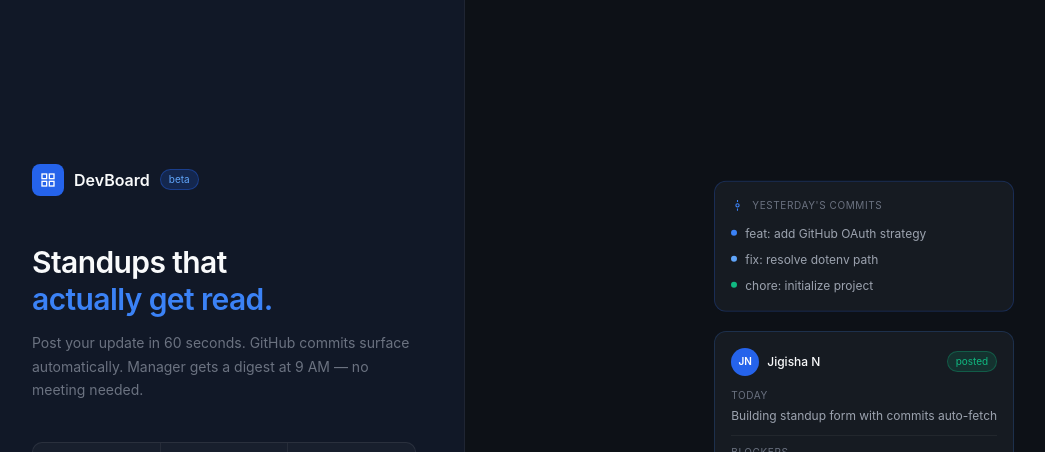
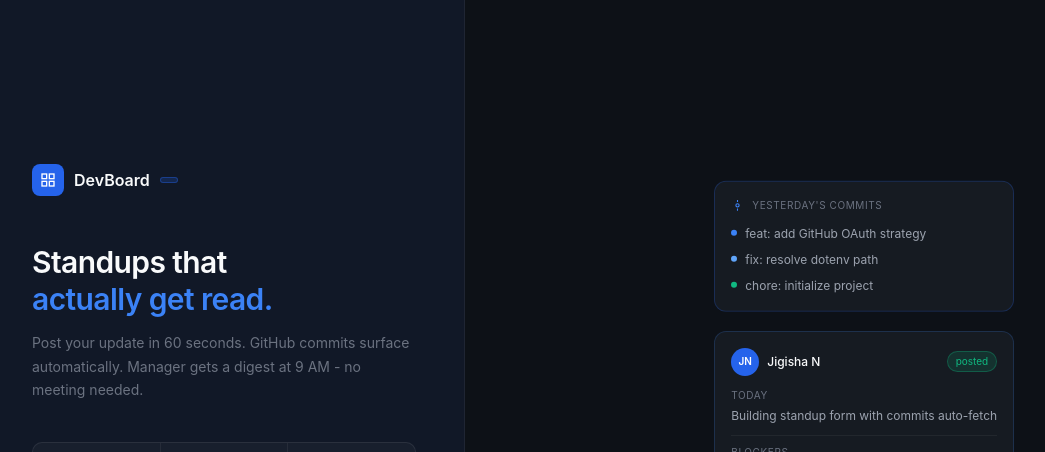
Before and after one commit to sjnaidu30/DevBoard, a React (Vite) app in the folder client/: page /login in a window 1280 px wide. Shown: the top 452 px of the page, without its empty margins (16-1061 px from the left). Built offline with nearby package versions, Linux system fonts and the light colour scheme.

Commit message:
UI updates

```diff
--- a/client/src/pages/Login.jsx
+++ b/client/src/pages/Login.jsx
@@ -72,9 +72,7 @@ function Login() {
               borderRadius: "99px",
               border: "0.5px solid rgba(37,99,235,0.4)",
             }}
-          >
-            beta
-          </span>
+          ></span>
         </div>
 
         {/* Headline */}
@@ -102,7 +100,7 @@ function Login() {
             }}
           >
             Post your update in 60 seconds. GitHub commits surface
-            automatically. Manager gets a digest at 9 AM — no meeting needed.
+            automatically. Manager gets a digest at 9 AM - no meeting needed.
           </p>
         </div>
 
```
